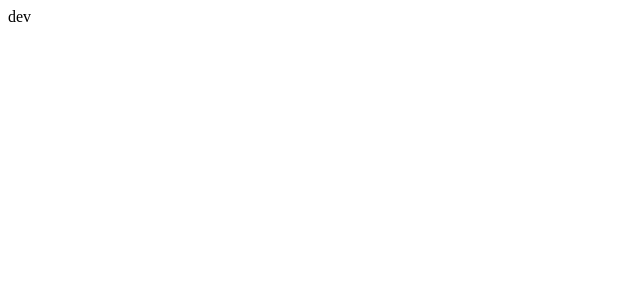
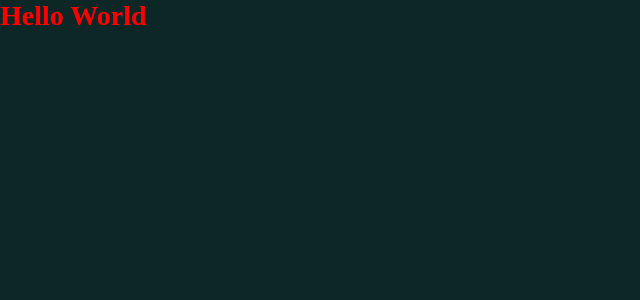
Before and after one commit to gilmaresende/2022-01, a React (Create React App) app in the folder repo/: page / in a window 1280 px wide. Shown: the top 300 px of the page, without its empty margins (0-640 px from the left). Built offline with nearby package versions, Linux system fonts and the light colour scheme; the HTML template or start-up script is replaced by a standard one.

Commit message:
criando estilos

```diff
--- a/repo/package.json
+++ b/repo/package.json
@@ -10,7 +10,8 @@
     "react-dom": "^18.2.0",
     "react-router-dom": "^5.2.0",
     "react-scripts": "5.0.1",
-    "web-vitals": "^2.1.4"
+    "web-vitals": "^2.1.4",
+      "styled-components": "^5.3.10"
   },
   "scripts": {
     "start": "react-scripts start",
--- a/repo/src/App.js
+++ b/repo/src/App.js
@@ -1,8 +1,12 @@
 import Routes from "./routes";
+import GlobalStyle from './styles/global'
 
 function App() {
   return (
-    <Routes />
+    <>
+      <GlobalStyle />
+      <Routes />
+    </>
   );
 }
 
--- a/repo/src/pages/Main/index.js
+++ b/repo/src/pages/Main/index.js
@@ -1,3 +1,5 @@
+import { Title } from "./styles";
+
 export default function Main() {
-   return <>dev</>
+   return <><Title>Hello World</Title></>
 }
--- /dev/null
+++ b/repo/src/pages/Main/styles.js
@@ -0,0 +1,7 @@
+import styled from 'styled-components'
+
+export const Title = styled.h1`
+   color:#ff0000
+
+
+`
--- /dev/null
+++ b/repo/src/styles/global.js
@@ -0,0 +1,31 @@
+import { createGlobalStyle } from 'styled-components'
+
+export default createGlobalStyle`
+*{
+   margin: 0;
+   padding: 0;
+   outline: 0;
+   box-sizing: border-box;
+}
+
+html, body, #root{
+   min-height: 100%;
+}
+
+body{
+   background-color: #0d2626;
+   font-size: 14px;
+   -webkit-font-smoothing: antialiased !important;
+}
+
+border-style, input-security, button{
+   color:#222;
+   font-size: 14px;
+   font-family: Arial, Helvetica, sans-serif;
+}
+
+button{
+   cursor: pointer;
+}
+
+`
```
Also changed, not shown: 1 other file (tests, documents, lock files or other folders).
